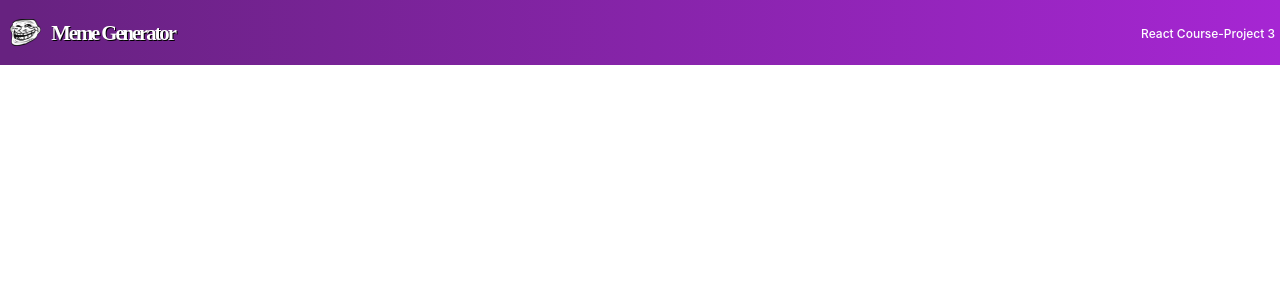
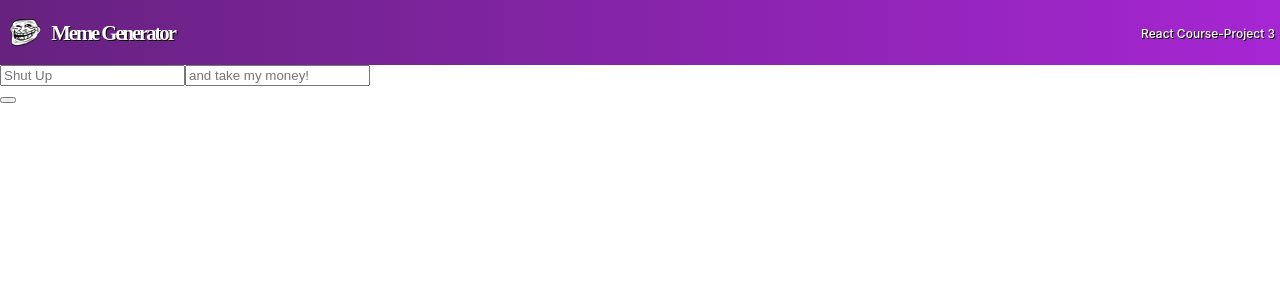
Before and after one commit to gymbundye/meme-generator, a React (Vite) app: page / in a window 1280 px wide. Shown: the top 300 px of the page. Built offline with nearby package versions, Linux system fonts and the light colour scheme.

Commit message:
started meme component

```diff
--- a/src/App.css
+++ b/src/App.css
@@ -53,5 +53,9 @@ color: #FFFFFF;
   text-align: right;
   padding-right: 5px;
   color: #FFFFFF;
+  text-shadow: 1px 1px black;
+}
+
+.meme-form{
 
 }
--- a/src/App.jsx
+++ b/src/App.jsx
@@ -1,5 +1,6 @@
 import { useState } from 'react'
 import Header from './Components/Header'
+import Meme from './Components/Meme'
 import './App.css'
 
 function App() {
@@ -8,6 +9,7 @@ function App() {
   return (
     <div className="App">
       <Header/>
+      <Meme/>
 
     </div>
   )
--- /dev/null
+++ b/src/Components/Meme.jsx
@@ -0,0 +1,15 @@
+import React from 'react'
+
+function Meme() {
+  return (
+    <div>
+        <form className='meme-form'>
+            <input placeholder='Shut Up'></input>
+            <input placeholder='and take my money!'></input>
+        </form>
+        <button></button>
+    </div>
+  )
+}
+
+export default Meme
```
